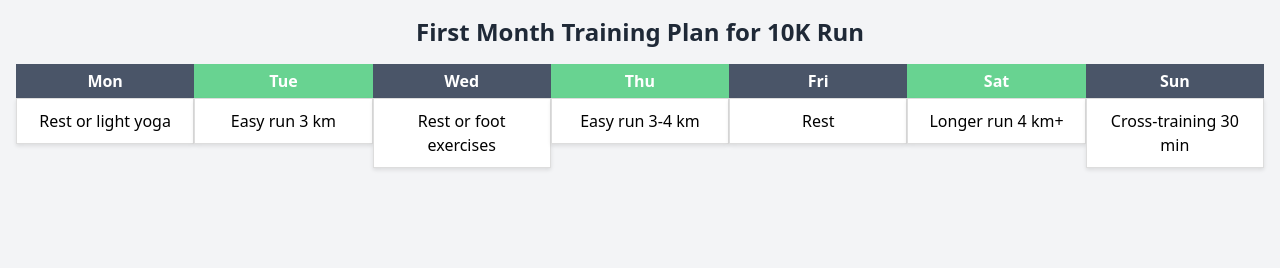
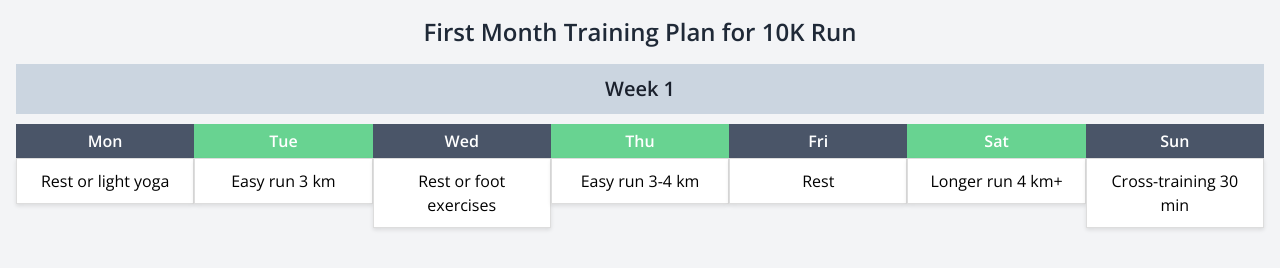
Before and after one commit to royyanbach/running-plan, a plain HTML site: page index.html in a window 1280 px wide. Drawn offline with nearby package versions, Linux system fonts and the light colour scheme.

Commit message:
Update index.html

```diff
--- a/index.html
+++ b/index.html
@@ -2,7 +2,20 @@
 <html>
 <head>
     <link href="https://cdn.jsdelivr.net/npm/tailwindcss@2.2.19/dist/tailwind.min.css" rel="stylesheet">
+    <link href="https://fonts.googleapis.com/css2?family=Open+Sans:wght@400;600&display=swap" rel="stylesheet">
     <style>
+        body {
+            font-family: 'Open Sans', sans-serif;
+        }
+        .week-header {
+            background-color: #CBD5E0; /* Light grayish-blue color */
+            color: #1A202C; /* Almost black color */
+            padding: 10px;
+            text-align: center;
+            font-weight: bold;
+            font-size: 1.25rem; /* Slightly larger font */
+            margin-bottom: 10px;
+        }
         .day-header {
             background-color: #4A5568; /* Dark grayish-blue color */
             color: white;
@@ -26,6 +39,9 @@
 
 <div class="container mx-auto p-4">
     <h2 class="text-2xl font-bold text-center text-gray-800 mb-4">First Month Training Plan for 10K Run</h2>
+
+    <!-- Week 1 -->
+    <div class="week-header">Week 1</div>
 
     <!-- Week 1 -->
     <div class="flex flex-wrap mb-4">
```
